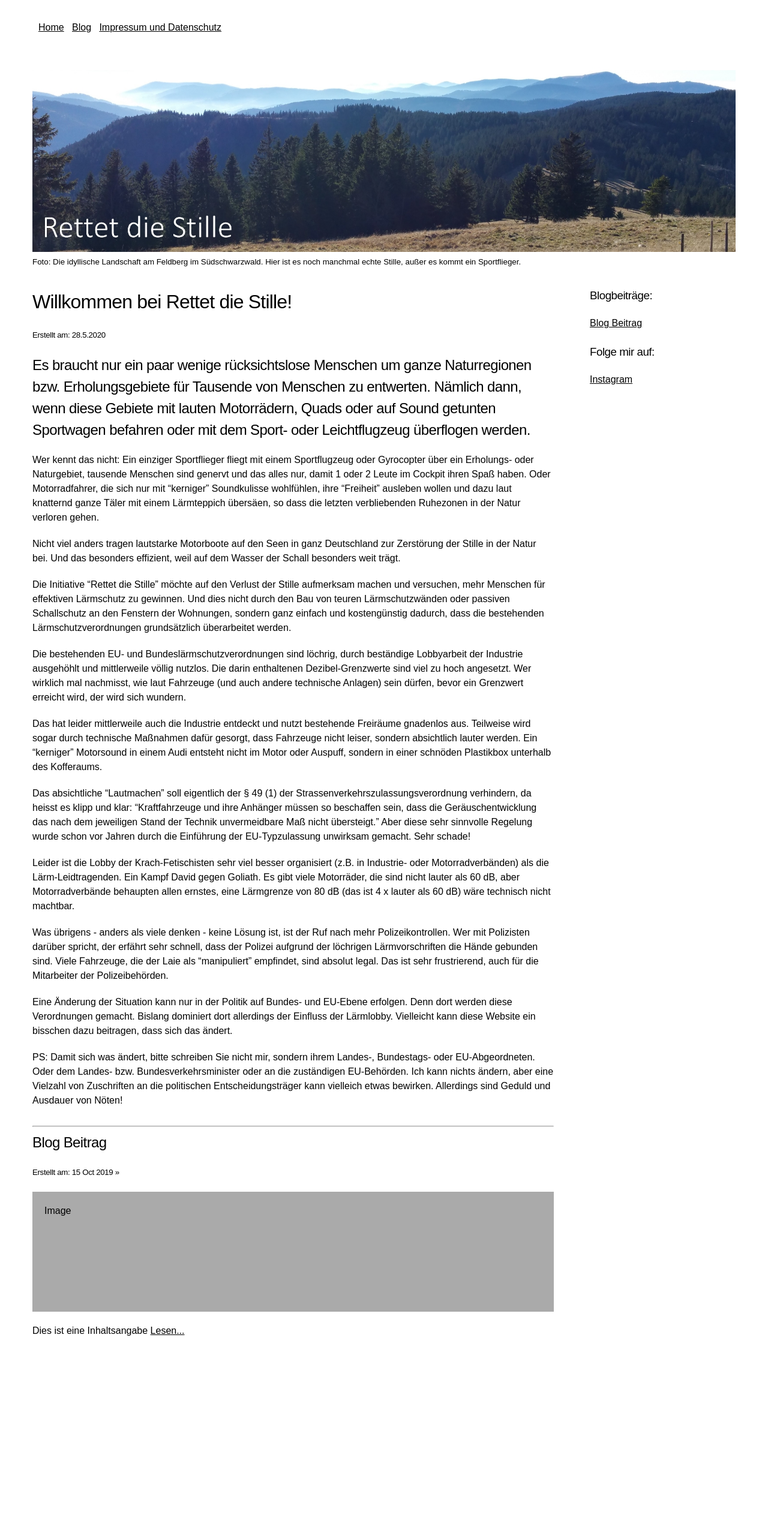
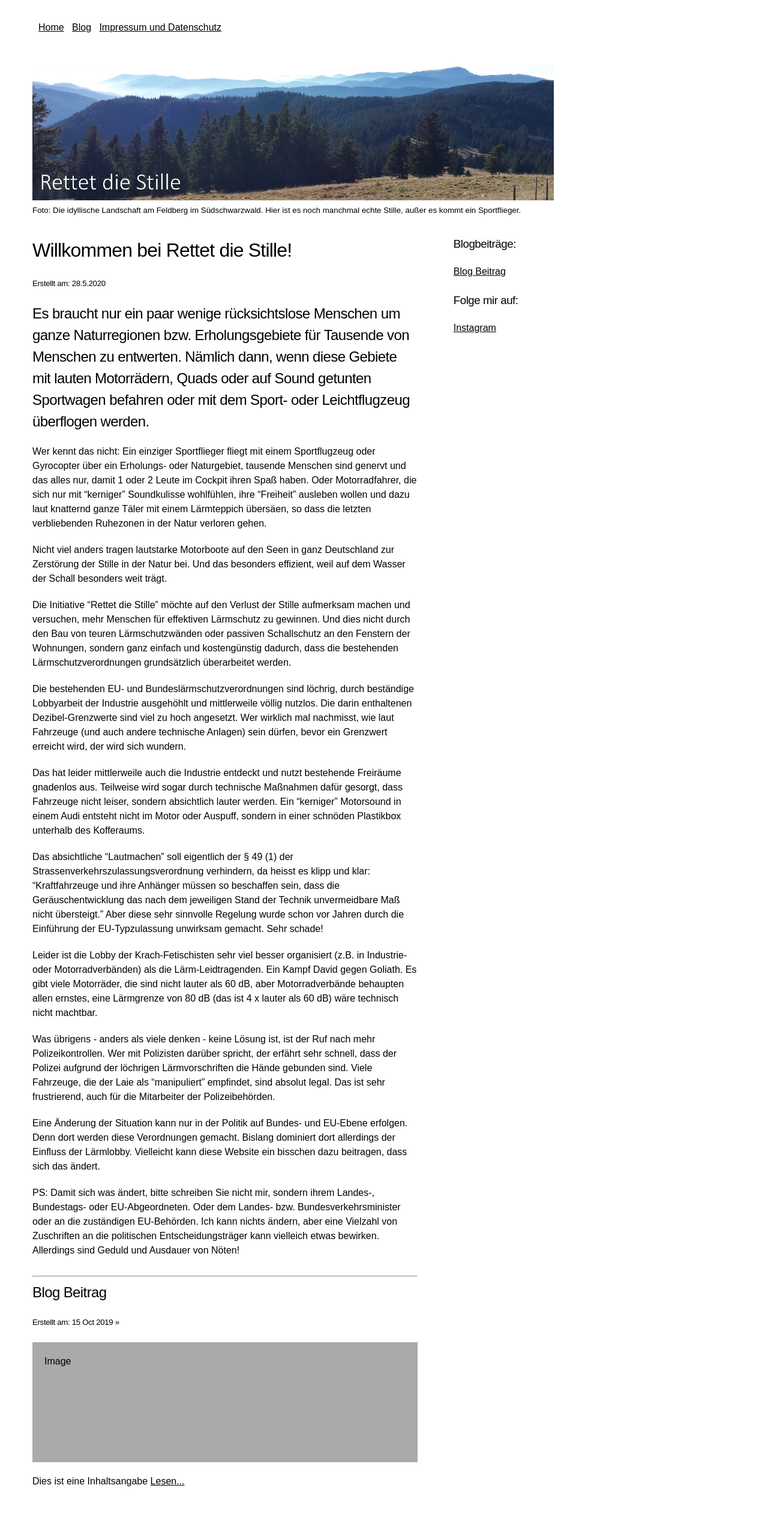
Before and after one commit to rettet-die-stille/rettet-die-stille.github.io, a Jekyll site: the page built from index.md, in a window 1280 px wide. Shown: the whole page at 60% size. Built offline with Jekyll 4.4.1, drawn with Linux system fonts in a browser that asks for light colours; our own code applies the rules of GitHub Pages for plain Markdown files; before the commit the page ends 2275 px from its top, so only the background shows below that.

Commit message:
Update defaultmodern.html

```diff
--- a/_layouts/defaultmodern.html
+++ b/_layouts/defaultmodern.html
@@ -82,6 +82,7 @@ layout: default
 </head>
 
 <body>
+  <div id="frame">
     <div id="header">
               {% include _nav.html %}
     </div>
@@ -113,6 +114,7 @@ layout: default
         </div>
       </div>
     </div>
+  </div>
   <!--
   <div class="footer">
     <h2>Footer</h2>
```
Lines whose indentation alone changed are shown as unchanged.
